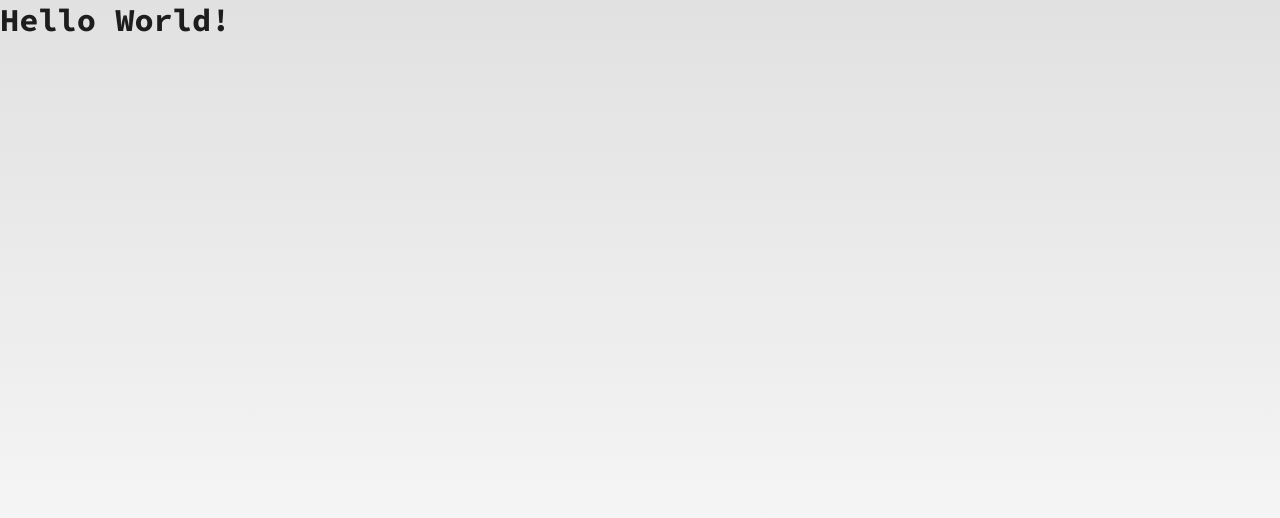
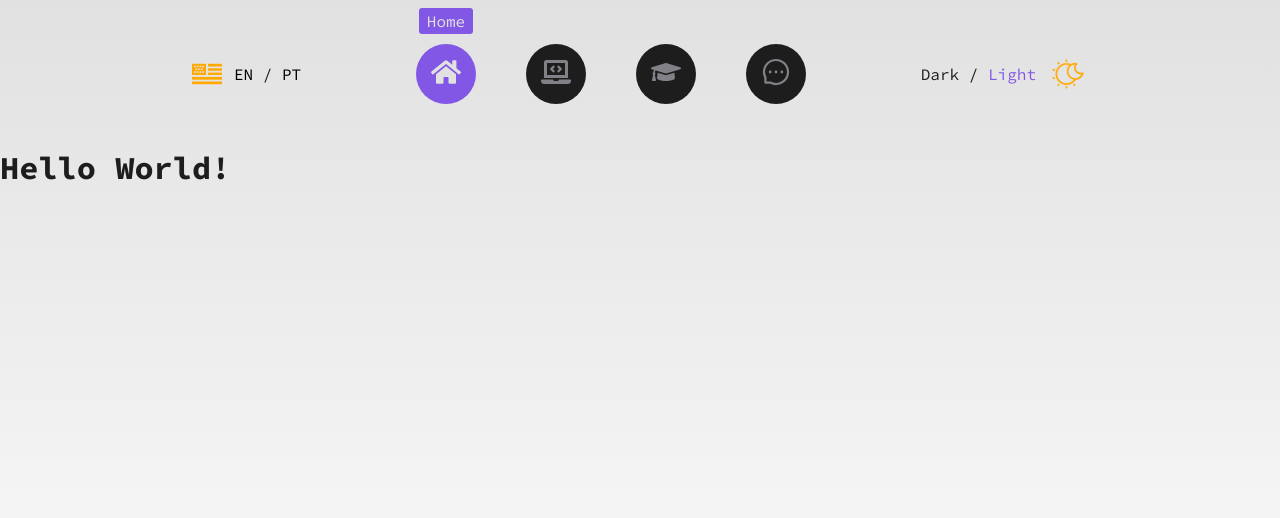
Before and after one commit to JhonatanGAlves/my-portifolio, a Next.js app: page / in a window 1280 px wide. Shown: the top 518 px of the page. Built offline with nearby package versions, Linux system fonts and the light colour scheme.

Commit message:
import: 🔄 Importing Header component to the layout

```diff
--- a/src/app/layout.tsx
+++ b/src/app/layout.tsx
@@ -1,4 +1,5 @@
 import { Source_Code_Pro } from "next/font/google";
+import Header from "../components/header";
 import StyledComponentsRegistry from "../lib/styledComponentsRegistry";
 import ThemeProvider from "@/provider/ThemeProvider";
 import { GlobalStyles } from "@/styles/global";
@@ -27,6 +28,7 @@ export default function RootLayout({
           <PortfolioProvider>
             <ThemeProvider>
               <GlobalStyles />
+              <Header />
               {children}
             </ThemeProvider>
           </PortfolioProvider>
```
